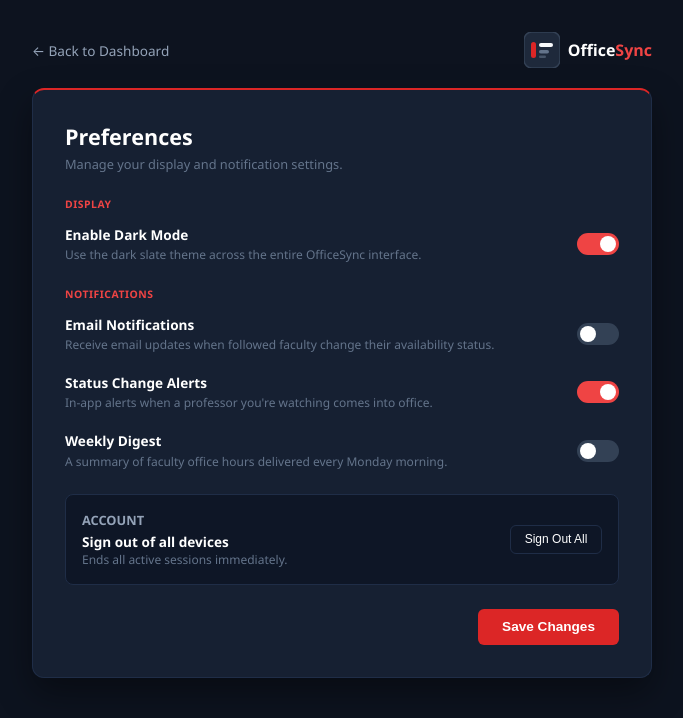
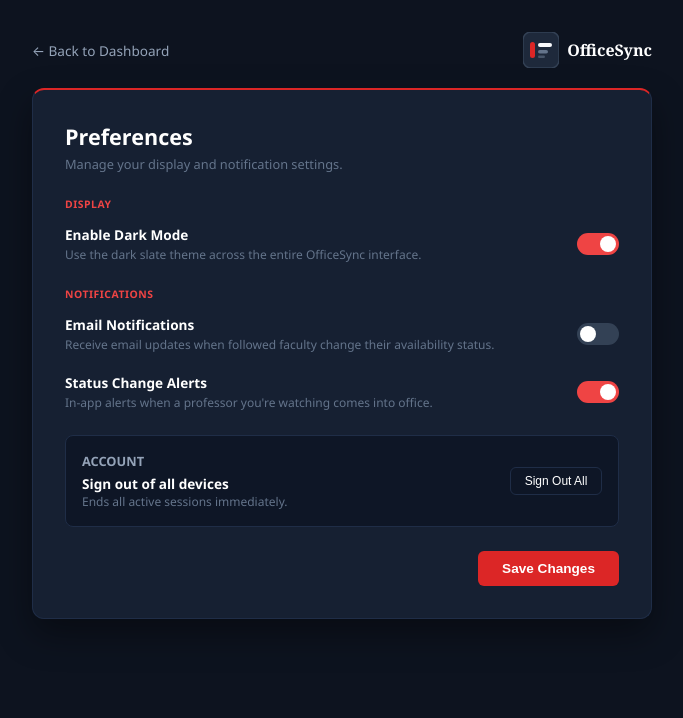
Before and after one commit to TocciFrame/OfficeSync, a Django app: page /settings/ in a window 1280 px wide. Shown: the top 718 px of the page, without its empty margins (298-981 px from the left). Run offline with Django 5.2, Linux system fonts and the light colour scheme; the visitor is signed in with stand-in values (Sample User, id 1); data comes from the database, SQL or seed files in the repository.

Commit message:
refactor(profile,settings): update brand logo name and remove weekly digest option

```diff
--- a/templates/user_profile/profile.html
+++ b/templates/user_profile/profile.html
@@ -22,7 +22,7 @@
                     <rect x="15" y="18" width="10" height="3.5" rx="1.75" fill="#64748B"/>
                     <rect x="15" y="23.5" width="7" height="2.5" rx="1.25" fill="#475569"/>
                 </svg>
-                <span>Office<span style="color:#ef4444;">Sync</span></span>
+                <span><h2 style="font-family: 'DM Serif Display', Georgia, serif; font-size: 1rem; margin: 0;">OfficeSync</h2></span>
             </div>
         </div>
 
@@ -73,8 +73,8 @@
                 </div>
 
                 <div class="form-field-item">
-                    <label>Default Office Hours</label>
-                    <textarea name="office_hours" rows="3" placeholder="e.g. Monday/Wednesday 2:00–4:00 PM, Thursday 10:00 AM–12:00 PM, or by appointment">{{ profile.office_hours|default:'' }}</textarea>
+                    <label> Office Hours</label>
+                    <textarea name="office_hours" rows="3" placeholder="Monday/Wednesday 2:00–4:00 PM, Thursday 10:00 AM–12:00 PM, or by appointment">{{ profile.office_hours|default:'' }}</textarea>
                 </div>
 
                 <div class="form-field-item">
--- a/templates/user_settings/settings.html
+++ b/templates/user_settings/settings.html
@@ -24,7 +24,7 @@
                     <rect x="15" y="18" width="10" height="3.5" rx="1.75" fill="#64748B"/>
                     <rect x="15" y="23.5" width="7" height="2.5" rx="1.25" fill="#475569"/>
                 </svg>
-                <span>Office<span style="color:#ef4444;">Sync</span></span>
+                <span><h2 style="font-family: 'DM Serif Display', Georgia, serif; font-size: 1rem; margin: 0;">OfficeSync</h2></span>
             </div>
         </div>
 
@@ -70,17 +70,6 @@
                     </label>
                 </div>
 
-                <div class="setting-toggle-row">
-                    <div class="setting-text">
-                        <div class="setting-name">Weekly Digest</div>
-                        <div class="setting-desc">A summary of faculty office hours delivered every Monday morning.</div>
-                    </div>
-                    <label class="switch-label">
-                        <input type="checkbox" name="weekly_digest">
-                        <span class="slider-round"></span>
-                    </label>
-                </div>
-
                 <div class="account-box-dark">
                     <div>
                         <div style="font-size:0.8rem; font-weight:700; color:var(--text-secondary); text-transform:uppercase;">Account</div>
```
